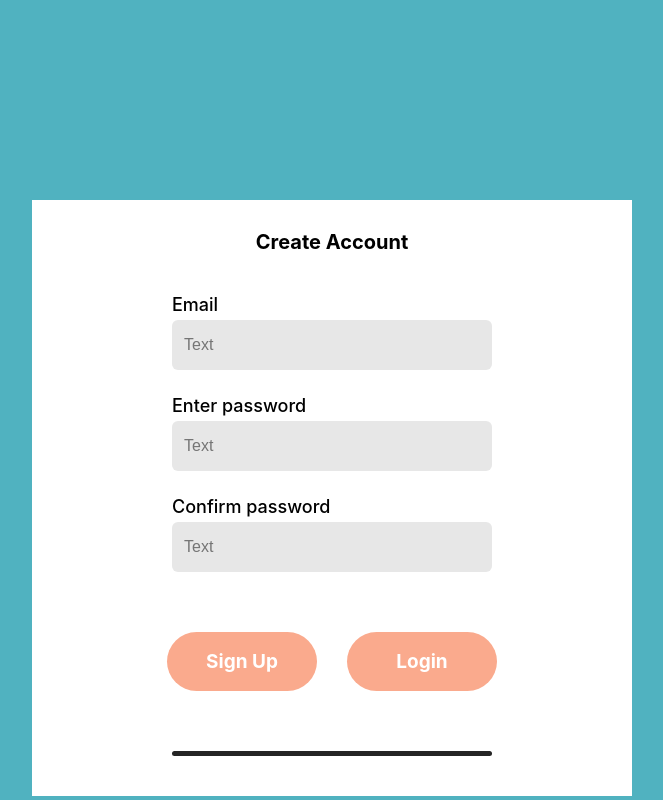
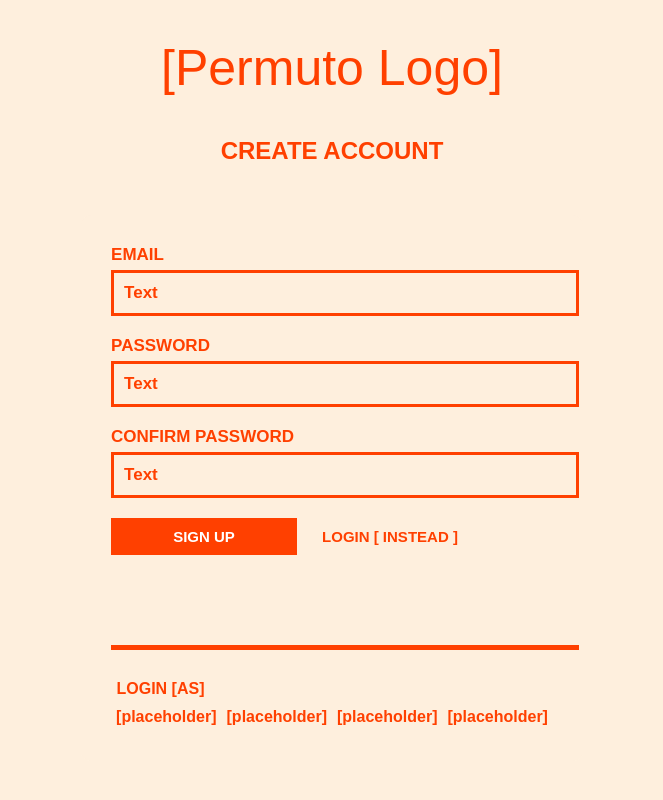
Before and after one commit to Your-Missing-Semester/permuto, a React (Create React App) app in the folder frontend/: page / in a window 1280 px wide. Shown: the whole page, without its empty margins (308-971 px from the left). Built offline with nearby package versions, Linux system fonts and the light colour scheme.

Commit message:
Redesigned the signup form

```diff
--- a/frontend/src/components/Signup/Signup.css
+++ b/frontend/src/components/Signup/Signup.css
@@ -1,90 +1,120 @@
-.container{
-    display: flex;
-    flex-direction: column;
-    margin: auto;
-    width: 600px;
-    margin-top: 200px;
-    background: #fff;
-    padding-bottom: 40px;
+body {
+  font-family: Arial, sans-serif;
+  background-color: #FEEFDD;
 }
 
-.header{
+.container {
   display: flex;
   flex-direction: column;
   align-items: center;
-    gap: 9px;
-    width: 100%;
-    margin-top: 30px;
+  justify-content: center;
+  height: 100vh;
+  padding: 0 10%;
 }
 
-.underline{
-    width: 320px;
-    height: 5px;
-    background: rgb(37, 37, 37);
-    border-radius: 9px;
-    margin: 0px 140px;
+.header {
+  font-size: 50px;
+  color: #FF4000;
+  margin-bottom: 20px;
 }
 
-.text{
-    color: black;
-    font-size: 20px;
-    font-weight: 700;
+.signup-form {
+  background-color: #FEEFDD;
+  padding: 30px;
+  border-radius: 10px;
+  text-align: center;
 }
 
-.text1{
-    margin: 0px 140px;
-    margin-top: -20px;
-    margin-bottom: -40px;
-    font-size: 18px;
-    font-weight: 450;
+h2 {
+  color: #FF4000;
+  margin-bottom: 50px;
 }
 
-.inputs {
-    margin-top: 60px;
+form {
   display: flex;
   flex-direction: column;
-    gap: 45px;
+  margin-right: 20px;
+  align-items: flex-start;
+  width: 100%;
 }
 
-.input{
-    display: flex;
-    align-items: center;
-    margin: auto;
-    width: 320px;
-    height: 50px;
-    background: rgb(231, 231, 231);
-    border-radius: 6px;
-
+label {
+  margin-bottom: 5px;
+  color: #FF4000;
+  font-size: 17px;
+  font-weight: bold;
 }
 
-.input input{
-    margin: 0px 10px;
-    height: 50px;
-    width: 400px;
-    background: transparent;
-    border: none;
-    outline: none;
-    color: #797979;
-    font-size: 16px;
-
+input {
+  margin-bottom: 20px;
+  padding: 10px;
+  width: 100%;
+  /* Text box border color */
+  border: 3px solid #FF4000;
+  /* Text box color */
+  background-color: #FEEFDD;
+  font-weight: bold;
+  font-size: 17px;
 }
 
-.submit-container{
-    display: flex;
-    gap: 30px;
-    margin: 60px auto;
+/* Font color inside input boxes */
+input::placeholder{
+  color:#FF4000
 }
 
-.submit{
+.button-container {
   display: flex;
-    justify-content: center;
-    align-items: center;
-    width: 150px;
-    height: 59px;
-    color: #fff;
-    background: #FAAA8D;
-    border-radius: 50px;
-    font-size: 19px;
-    font-weight: 700;
+  width: 100%;
+}
+
+button {
+  padding: 10px;
+  width: 40%;
+  width: 48%;
+  border: none;
+  font-size: 15px;
   cursor: pointer;
 }
+
+.signup-btn {
+  background-color: #FF4000;
+  color: #fff;
+  font-weight: bold;
+}
+
+.login-instead-btn {
+  background-color: transparent;
+  color: #FF4000;
+  margin-right: 70px;
+  font-weight: bold;
+}
+
+.button-divider {
+  width: 106%;
+  height: 5px;
+  background-color: #FF4000;
+  margin: 50px 0;
+  margin-top: 90px;;
+}
+
+
+.login-as {
+  margin-top: -20px;
+  margin-right: 343px;
+  font-weight: bold;
+  color: #FF4000;
+}
+
+/* Placeholder: Email buttons below the "LOGIN [AS]" button */
+.placeholder-container {
+  margin-top: 5px;
+  display: flex;
+  flex-wrap: wrap;
+  color: #FF4000;
+  justify-content: center;
+}
+
+.placeholder {
+  margin: 5px;
+  font-weight: bold;
+}
--- a/frontend/src/components/Signup/Signup.jsx
+++ b/frontend/src/components/Signup/Signup.jsx
@@ -3,40 +3,51 @@ import './Signup.css'
 
 const Signup = () => {
   return (
-    <div className='container'>
+
+    <div className="container">
 
       <div className="header">
-      <div className="text">Create Account</div>
+        <div className="logo">[Permuto Logo]</div>
+        </div>
+
+        <h2>CREATE ACCOUNT</h2>
+
+      <div className="signup-form">
+
+        <form>
+          <label htmlFor="email">EMAIL</label>
+          <input type="text" id="email" name="email" placeholder="Text" />
+
+          <label htmlFor="password">PASSWORD</label>
+          <input type="password" id="password" name="password" placeholder="Text" />
+
+          <label htmlFor="password">CONFIRM PASSWORD</label>
+          <input type="password" id="password" name="password" placeholder="Text" />
+
+
+          <div className="button-container">
+            <button type="submit" className="signup-btn">SIGN UP</button>
+            <button type="button" className="login-instead-btn">LOGIN [ INSTEAD ]</button>
+          </div>
+
+        </form>
+
+        <div className="button-divider"></div>
+
+        <div className="login-as">
+          <span>LOGIN [AS]</span>
+        </div>
+
+        <div className="placeholder-container">
+          <span className="placeholder">[placeholder]</span>
+          <span className="placeholder">[placeholder]</span>
+          <span className="placeholder">[placeholder]</span>
+          <span className="placeholder">[placeholder]</span>
+        </div>
+
 
       </div>
 
-      <div className="inputs">
-        <div className="text1">Email</div>
-        <div className="input">
-          <input type="Email" placeholder="Text" />
-        </div>
-
-        <div className="text1">Enter password</div>
-        <div className="input">
-          <input type="Password" placeholder="Text" />
-        </div>
-
-        <div className="text1">Confirm password</div>
-        <div className="input">
-          <input type="Password" placeholder="Text" />
-        </div>
-
-      </div>
-
-      {/* <div className="forgot-password">Sign up <span>Login [instead]</span></div> */}
-
-      <div className="submit-container">
-
-        <div className="submit">Sign Up</div>
-        <div className="submit">Login</div>
-
-      </div>
-      <div className="underline"></div>
     </div>
 
   )
```
Lines whose indentation alone changed are shown as unchanged.
